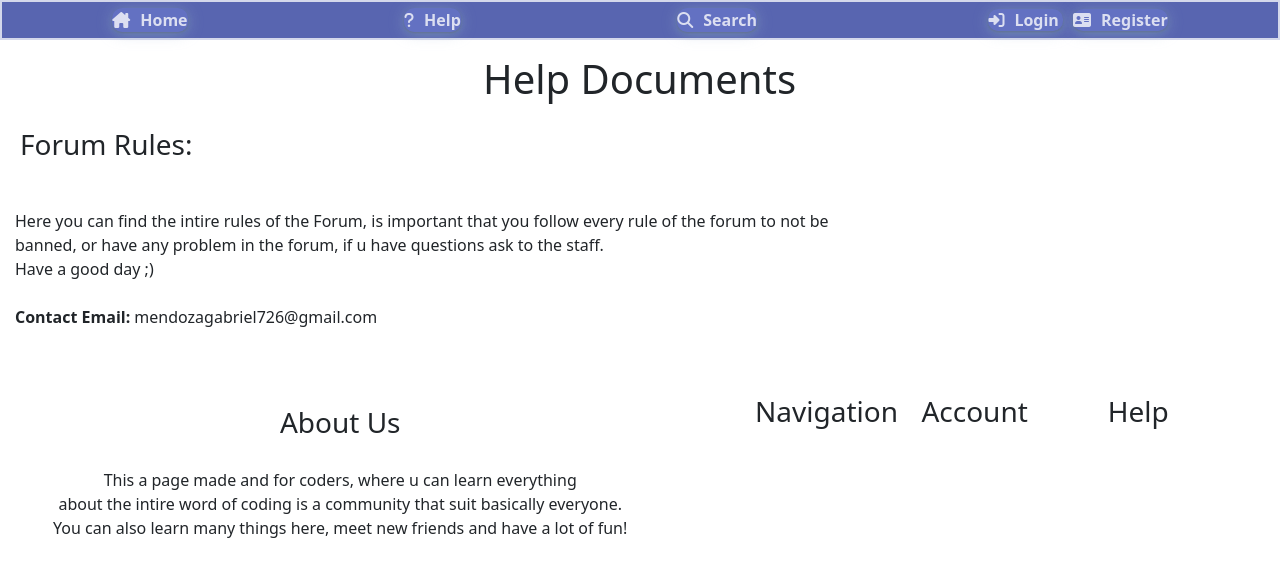
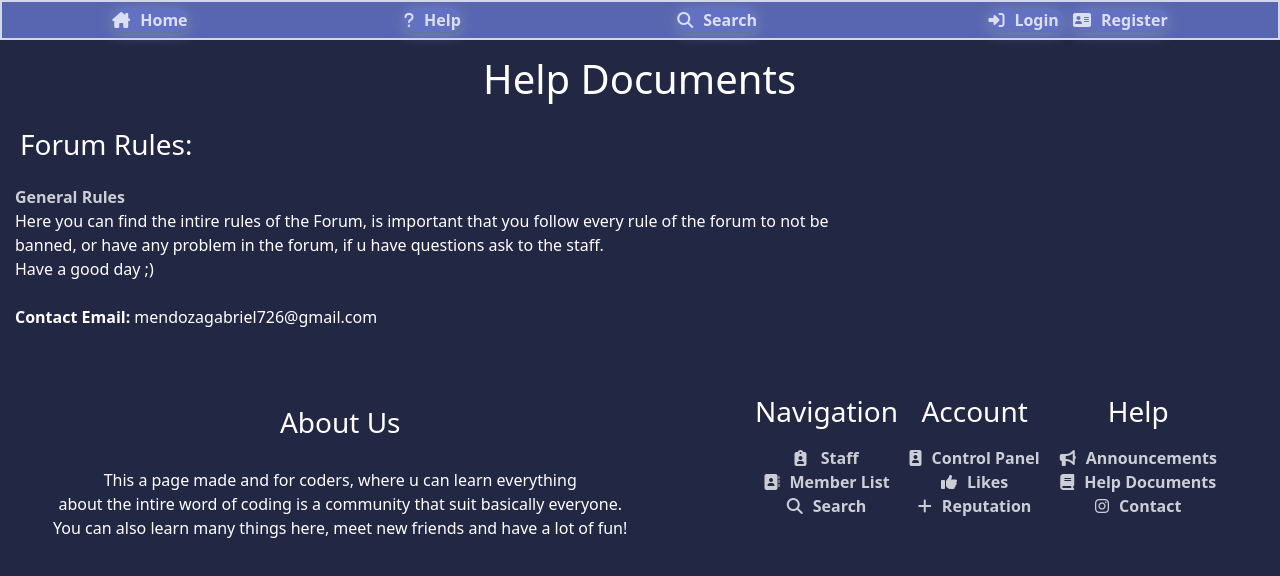
Before and after one commit to xzAnarchy/proyecto-coder, a plain HTML site: page pages/help.html in a window 1280 px wide. Drawn offline with nearby package versions, Linux system fonts and the light colour scheme.

Commit message:
terminando-arreglos

```diff
--- a/main.css
+++ b/main.css
@@ -5,7 +5,7 @@
     box-sizing: border-box;
 }
 
-.body-class-test {
+body {
     background-color: #222744 !important;
     color: white !important;
 }
```
